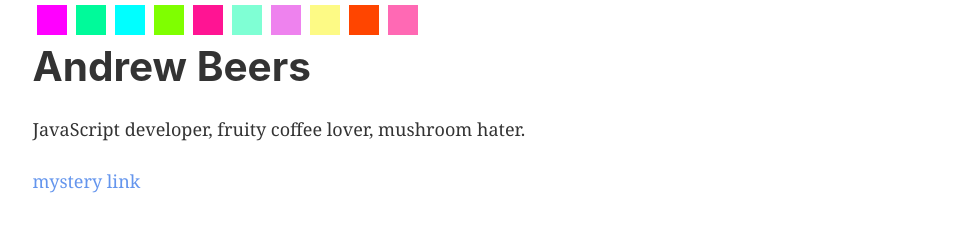
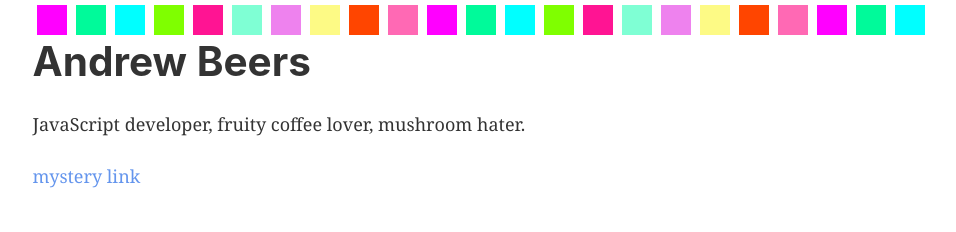
Before and after one commit to andybeers/andrewtbeers, a Gatsby site: page / in a window 1280 px wide. Shown: the whole page, without its empty margins (147-1103 px from the left). Built offline with nearby package versions, Linux system fonts and the light colour scheme; Gatsby itself is replaced by a stand-in of ours.

Commit message:
generate a whole bunch of colored blocks

```diff
--- a/src/pages/index.css
+++ b/src/pages/index.css
@@ -23,7 +23,7 @@ a:hover::after {
 .block-container {
   display: flex;
   flex-wrap: wrap;
-  height: 45px;
+  height: 40px;
   overflow: hidden;
 }
 
--- a/src/pages/index.jsx
+++ b/src/pages/index.jsx
@@ -5,14 +5,17 @@ import helloPhoto from '../images/hellothere.png'
 import Layout from '../components/layout'
 import './index.css'
 
-const blocks = Array(10).fill()
+// TODO: Ideally this would use the array spread operator:
+// [...Array(10).keys()]
+// But Gatsby's webpack settings are barfing on it
+const blocks = Array.from(Array(10).keys())
+const newBlocks = [...blocks, ...blocks, ...blocks]
 
 const IndexPage = () => (
   <Layout>
     <div className="block-container">
-      {blocks.map((block, idx) => (
-        /* eslint-disable-next-line */
-        <div key={idx} className={`block color-${idx}`} />
+      {newBlocks.map(block => (
+        <div key={block} className={`block color-${block}`} />
       ))}
     </div>
     <h1>Andrew Beers</h1>
```
